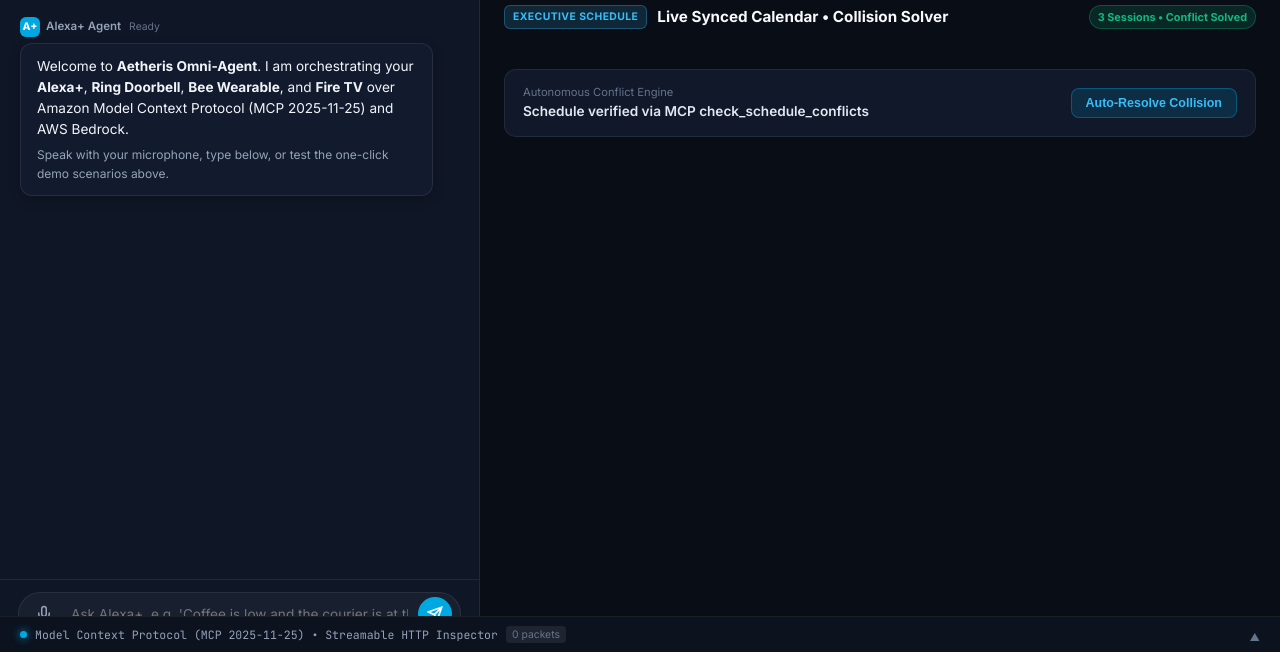
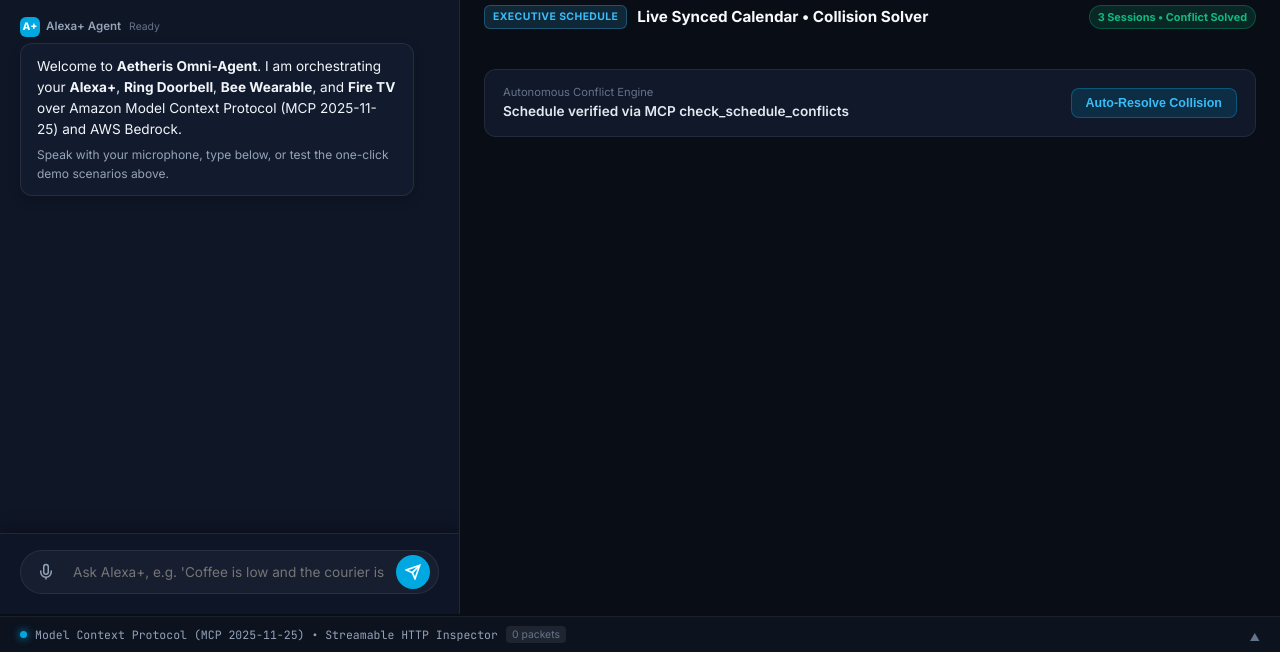
Before and after one commit to rikarijit8-lab/aetheris-omni-agent, a plain HTML site: page web_simulator/index.html in a window 1280 px wide. Shown: the part 148-800 px from the top of the page. Drawn offline with Linux system fonts and the light colour scheme; no server answers.

Commit message:
fix(ui): elevate alexa composer bar above footer to prevent overlap

```diff
--- a/web_simulator/style.css
+++ b/web_simulator/style.css
@@ -48,6 +48,7 @@
     display: flex;
     flex-direction: column;
     overflow: hidden;
+    padding-bottom: 38px;
     -webkit-font-smoothing: antialiased;
 }
 
@@ -227,10 +228,11 @@
    ===================================================================== */
 .main-container {
     display: grid;
-    grid-template-columns: 480px 1fr;
+    grid-template-columns: 460px 1fr;
     flex: 1;
-    height: calc(100vh - 60px - 36px);
+    height: calc(100vh - 60px - 38px);
     overflow: hidden;
+    position: relative;
 }
 
 .left-column {
@@ -504,9 +506,12 @@
    COMPOSER
    ===================================================================== */
 .composer-bar {
-    padding: 12px 18px 16px 18px;
+    padding: 16px 20px 20px 20px;
     border-top: 1px solid var(--border-subtle);
-    background: var(--bg-surface);
+    background: #0d1527;
+    position: relative;
+    z-index: 25;
+    box-shadow: 0 -4px 16px rgba(0, 0, 0, 0.35);
 }
 
 .composer-input-box {
```
